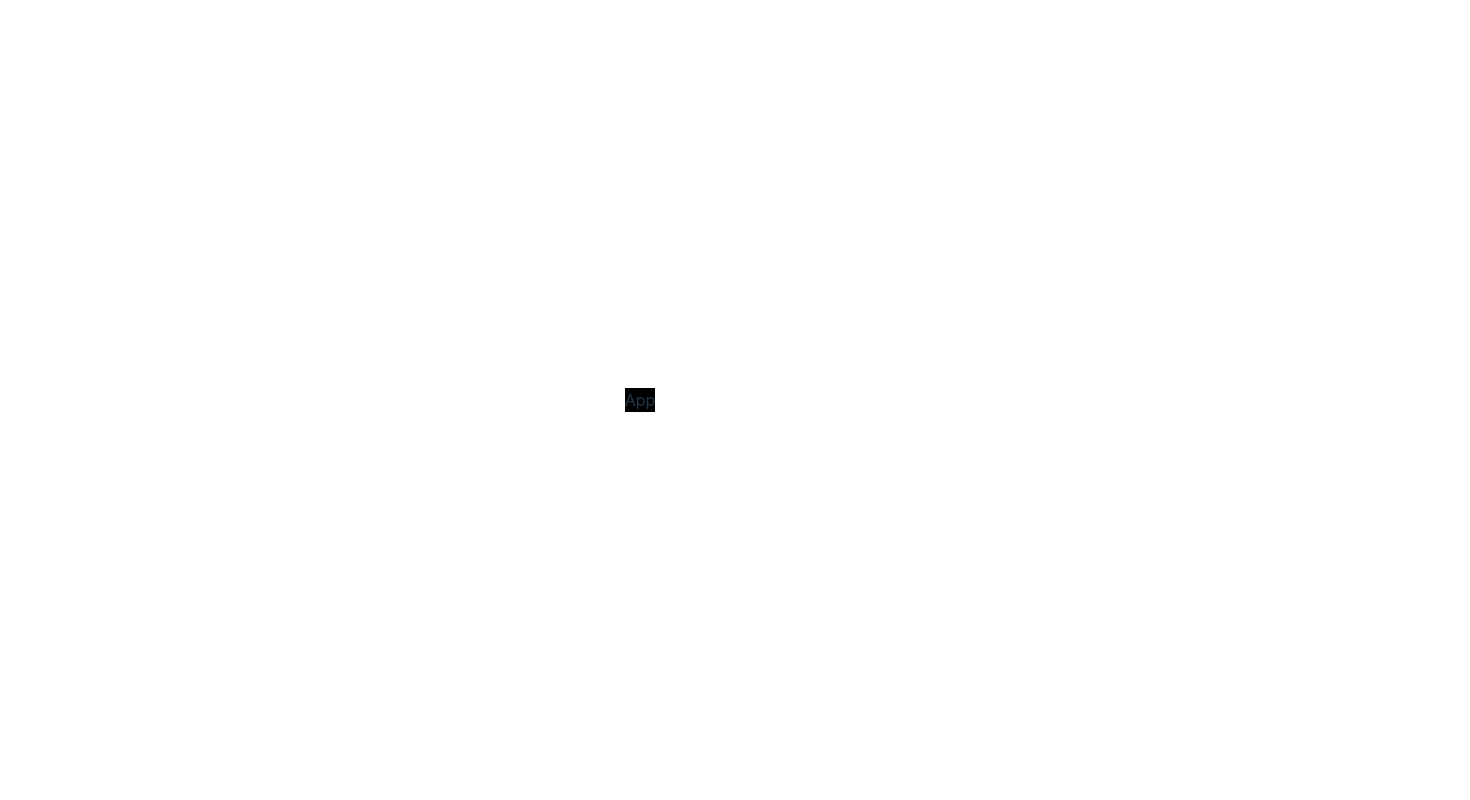
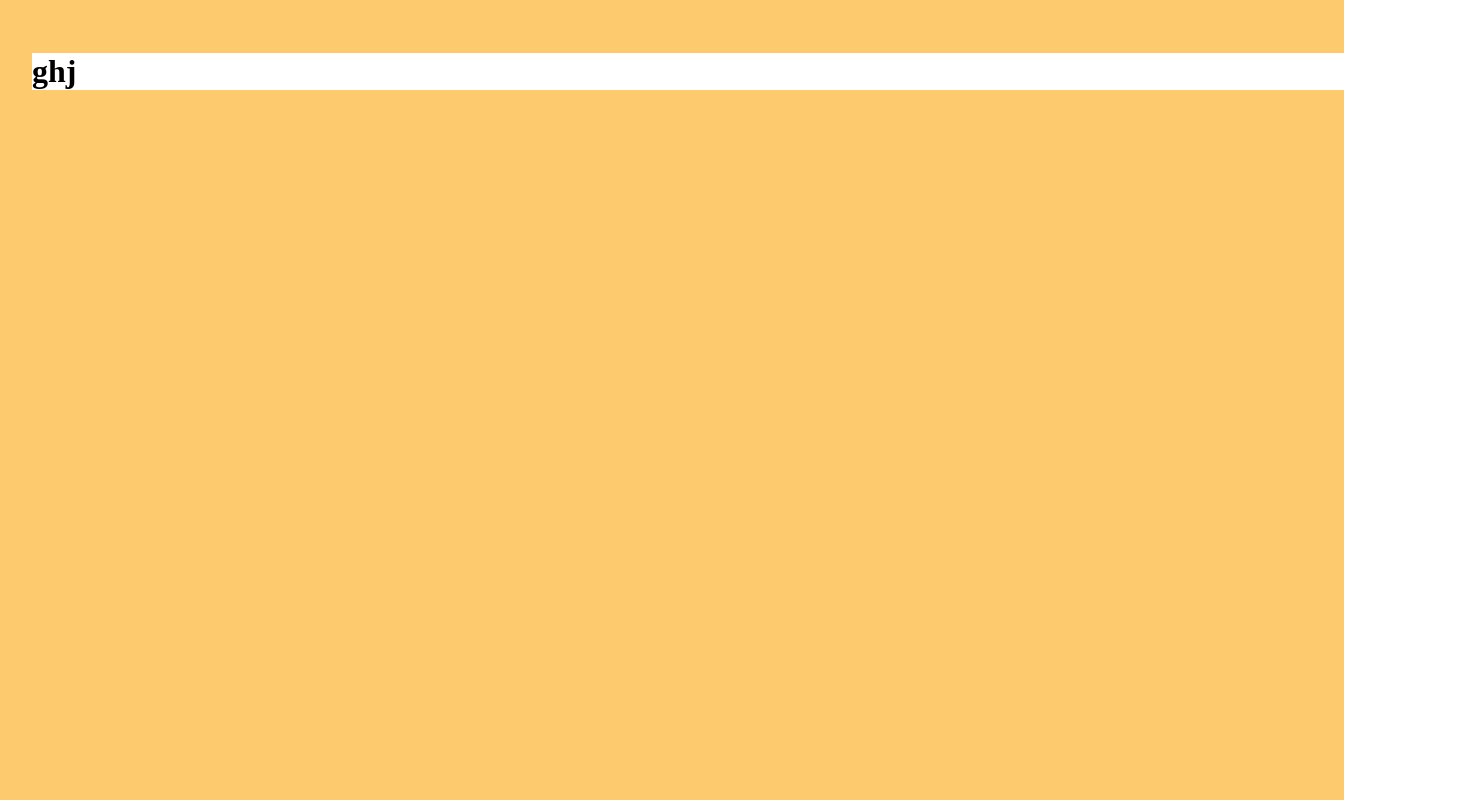
Before and after one commit to krok-86/bookStore, a React (Vite) app: page / in a window 1280 px wide. Shown: the top 800 px of the page, 1470 px wide, since content can reach past the window. Built offline with nearby package versions, Linux system fonts and the light colour scheme.

Commit message:
children

```diff
--- a/src/App.tsx
+++ b/src/App.tsx
@@ -1,21 +1,26 @@
 // import { useState } from 'react'
 // import reactLogo from './assets/react.svg'
 // import viteLogo from '/vite.svg'
-import './App.css'
+// import './App.css'
 import styled from 'styled-components'
+import Sheet from './componets/Sheet/Sheet'
 
 const AppWraper = styled.div`
 width: 100%;
-min-heigh: 100vh;
-pading: 2rem;
-background: black;
+min-height: 100vh;
+padding: 2rem;
+background: rgba(253, 203, 110, 1);
 `
+
 
 const App = () => {
 
 
   return (
-    <AppWraper>App</AppWraper>
+
+    <AppWraper>
+      <Sheet>ghj</Sheet>
+      </AppWraper>
   );
 };
 
--- /dev/null
+++ b/src/componets/Sheet/Sheet.tsx
@@ -0,0 +1,13 @@
+import styled from "styled-components";
+
+const StyledSheet = styled.h1`
+background: white;
+min-width: 1438px;
+`
+const Styled = ({children}) => {
+    return <StyledSheet>
+     {children}
+    </StyledSheet>
+};
+
+export default Styled;
--- a/src/main.tsx
+++ b/src/main.tsx
@@ -1,10 +1,23 @@
 import React from 'react'
 import ReactDOM from 'react-dom/client'
 import App from './App.tsx'
-import './index.css'
+// import './index.css'
+import {createGlobalStyle} from 'styled-components'
+
+const Global = createGlobalStyle`
+body{
+  margin: 0;
+  padding: 0;
+  box-sizing: border-box;
+}
+`;
 
 ReactDOM.createRoot(document.getElementById('root') as HTMLElement).render(
   <React.StrictMode>
+    <>
+    <Global/>
     <App />
+    </>
+
   </React.StrictMode>,
 )
```
Also changed, not shown: src/componets/Blog/Blog.tsx (added), src/componets/Footer/Footer.tsx (added), src/componets/Head/Head.tsx (added), src/componets/NavBar/NavBar.tsx (added), src/componets/TopSellers/TopSellers.tsx (added).
